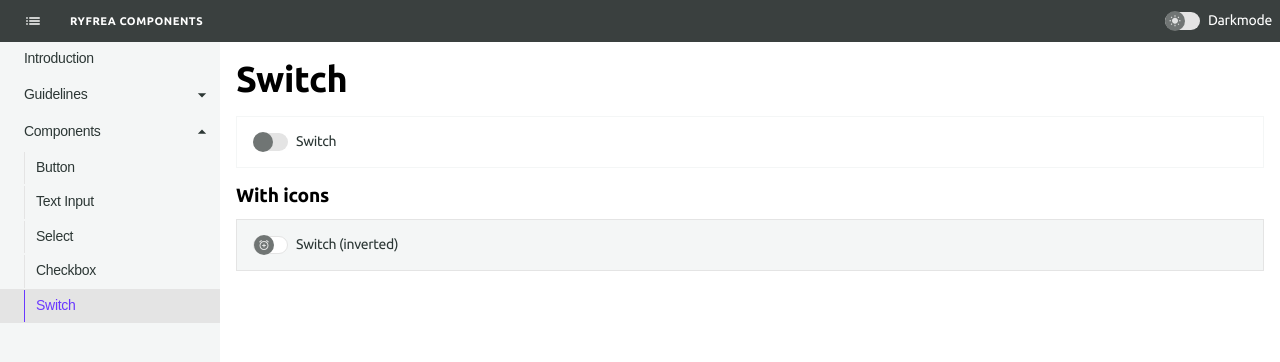
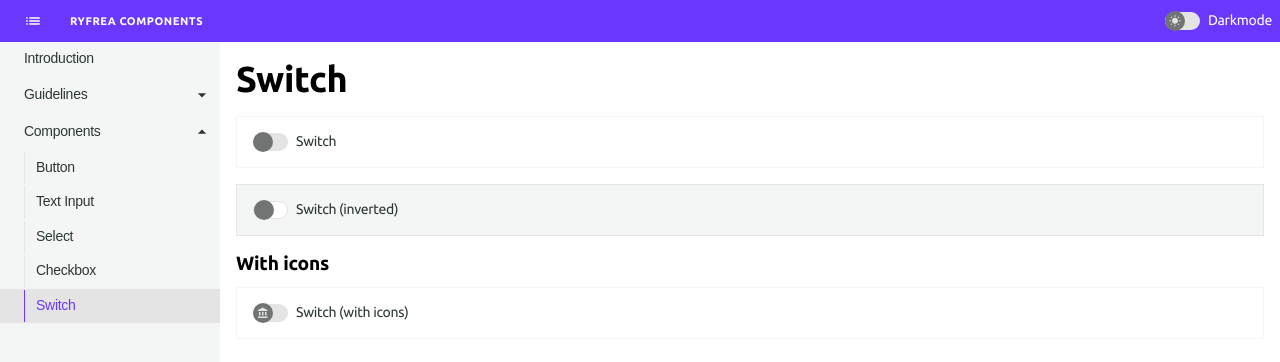
Before and after one commit to ryfylke-react-as/design, a React (Create React App) app: page /components/switch in a window 1280 px wide. Shown: the top 362 px of the page. Built offline with nearby package versions, Linux system fonts and the light colour scheme.

Commit message:
chore: More updates to docs pages

```diff
--- a/src/App.tsx
+++ b/src/App.tsx
@@ -131,6 +131,7 @@ function App() {
       }}
       topMenu={{
         title: <a href="/">Ryfrea Components</a>,
+        background: isDM ? "#64385e" : "#6937fe",
         actions: [
           <Switch
             checked={isDM}
--- a/src/components/Shell.tsx
+++ b/src/components/Shell.tsx
@@ -32,6 +32,7 @@ type ShellProps = {
     onSearchChange?: (que: string) => void;
     onSearch?: (que: string) => void;
     actions?: ReactNode[];
+    background?: string;
   };
   sideMenu?: {
     navigation: NavigationItem[];
@@ -157,7 +158,7 @@ export function Shell({
       {topMenu ? (
         <>
           <TopMenuFiller />
-          <TopMenuContainer>
+          <TopMenuContainer background={topMenu?.background}>
             {sideMenu && !disableToggleSideMenu ? (
               <Button
                 icon={<List className="ryfrea--nav-button" />}
@@ -290,9 +291,11 @@ const Container = styled.div`
   flex-direction: column;
 `;
 
-const TopMenuContainer = styled.div`
+const TopMenuContainer = styled.div<{
+  background?: string;
+}>`
   display: flex;
-  background: var(--c-ui-04);
+  background: ${(props) => props.background ?? "var(--c-ui-04)"};
   position: fixed;
   z-index: 99;
   top: 0;
--- a/src/components/Switch.tsx
+++ b/src/components/Switch.tsx
@@ -88,7 +88,7 @@ export function Switch({
 const iconAnim = keyframes`
   from {
     opacity:0;
-    transform:rotate(180deg);
+    transform:rotate(90deg);
   }
 `;
 
--- a/src/demos/SwitchDemo.tsx
+++ b/src/demos/SwitchDemo.tsx
@@ -1,4 +1,4 @@
-import { Add, AlarmAddRounded } from "@material-ui/icons";
+import { Add, AccountBalanceSharp } from "@material-ui/icons";
 import { Header } from "../components/Header";
 import { Switch } from "../components/Switch";
 import { DemoContainer, ComponentBox } from "../demo.styles";
@@ -15,13 +15,20 @@ export function SwitchDemo() {
       >
         <Switch label="Switch" />
       </ComponentBox>
+      <ComponentBox>
+        <Switch label="Switch (inverted)" inverted />
+      </ComponentBox>
       <Header order={4}>With icons</Header>
-      <ComponentBox>
+      <ComponentBox
+        style={{
+          background: "var(--c-ui-bg)",
+          border: "1px solid var(--c-ui-01)",
+        }}
+      >
         <Switch
-          label="Switch (inverted)"
+          label="Switch (with icons)"
           checkedIcon={<Add />}
-          uncheckedIcon={<AlarmAddRounded />}
-          inverted
+          uncheckedIcon={<AccountBalanceSharp />}
         />
       </ComponentBox>
     </DemoContainer>
```
